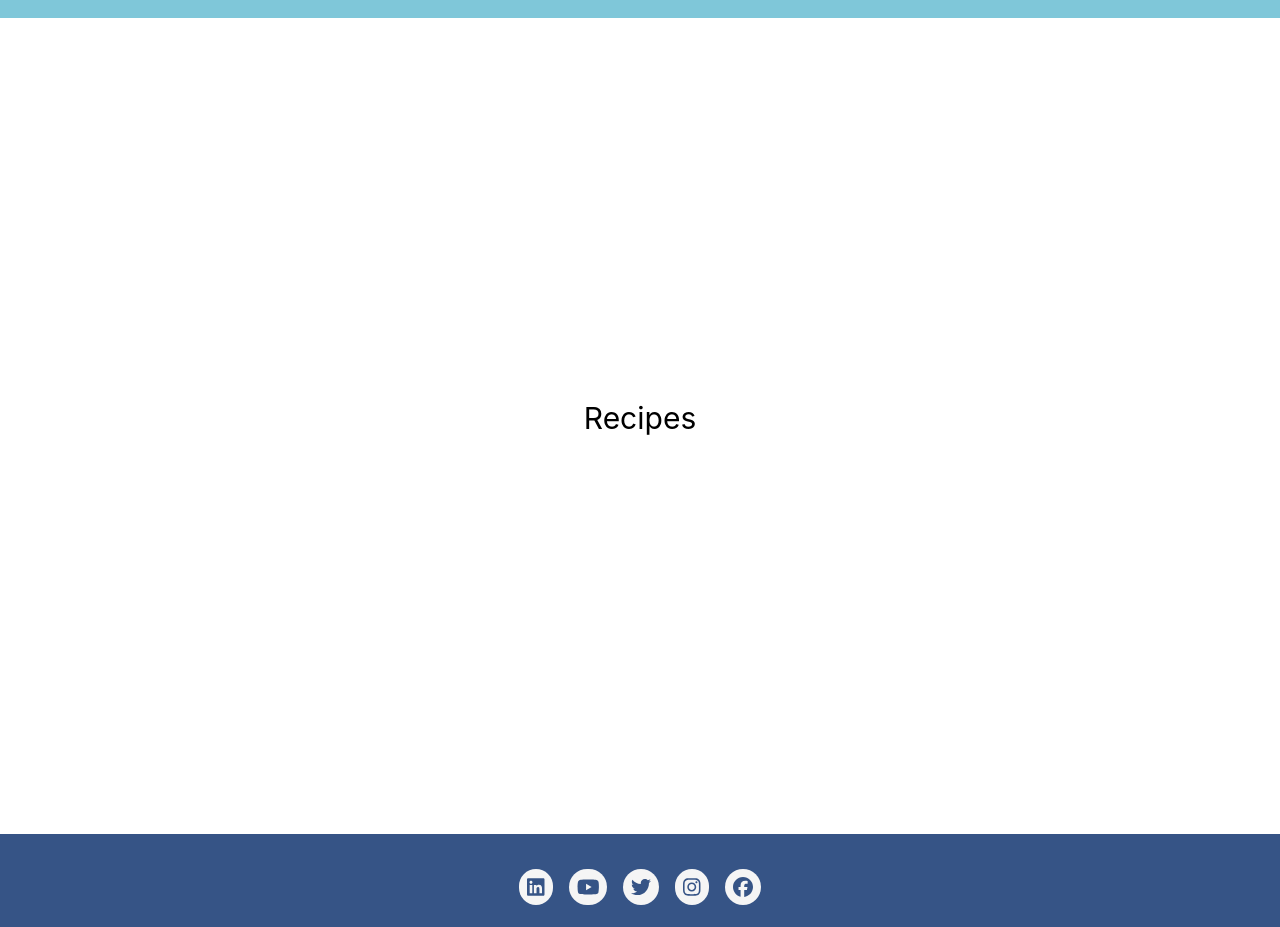
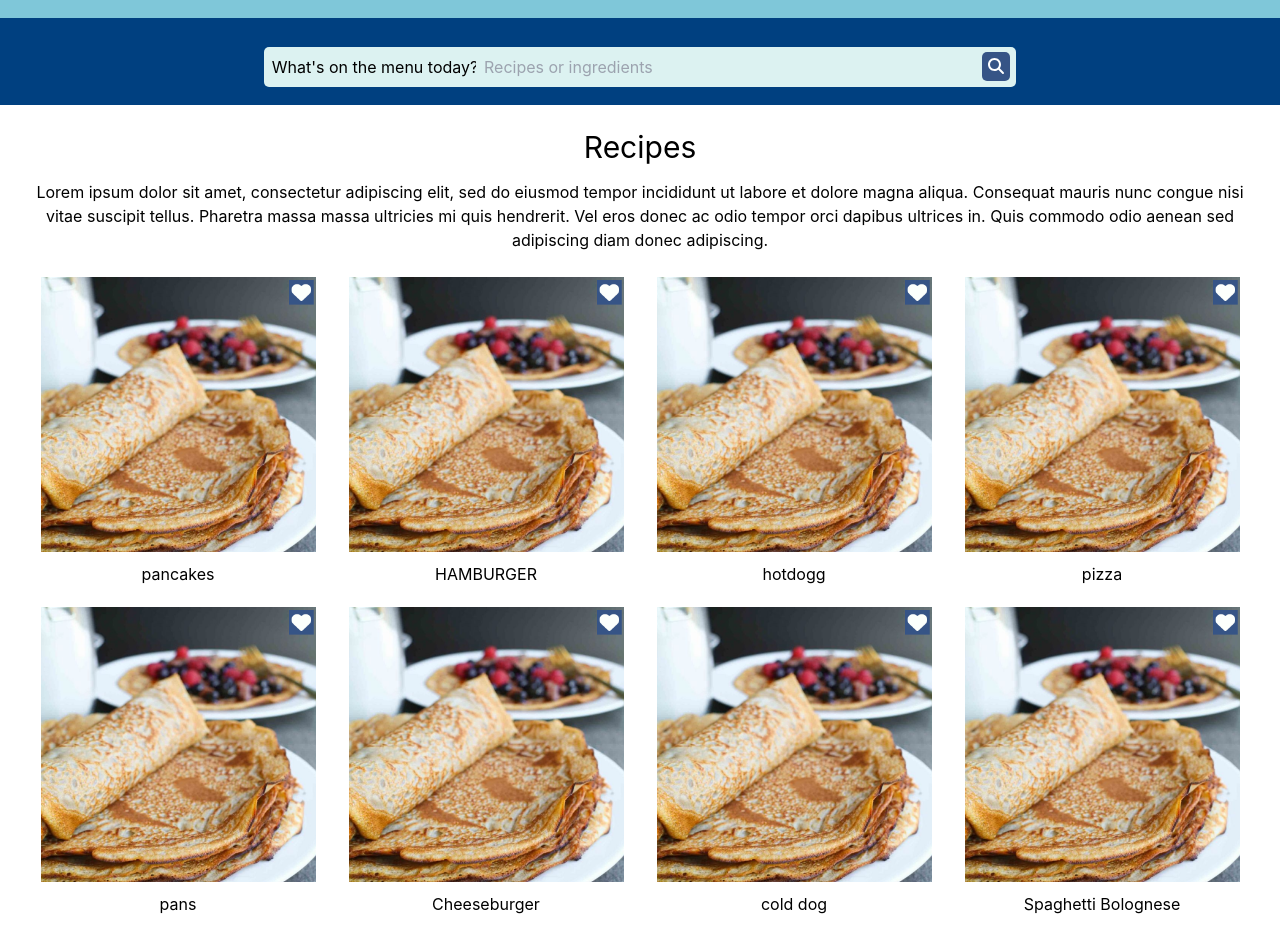
Before and after one commit to SimpleBites/FrontEnd, a React (Create React App) app in the folder app/: page /Recipes in a window 1280 px wide. Shown: the part 265-1192 px from the top of the page. Built offline with nearby package versions, Linux system fonts and the light colour scheme.

Commit message:
receptenpage 1.0

```diff
--- /dev/null
+++ b/app/public/data2.json
@@ -0,0 +1,150 @@
+{
+  "recipes": [
+    {
+      "title": "pancakes",
+      "description": "delicious pancakes",
+      "image": "/pancakes2.png",
+      "average_score": "4.30",
+      "difficulty": "easy",
+      "preparation_time": "5 minutes",
+      "cooking_time": "30 minutes",
+      "servings": 12,
+      "user_id": 2,
+      "category_id": 2
+    },
+       {
+      "title": "HAMBURGER",
+      "description": "hamm hamm hamm gur gur gur",
+      "image": "/pancakes2.png",
+      "average_score": "4.46",
+      "difficulty": "intermediate",
+      "preparation_time": "10 minutes",
+      "cooking_time": "40 minutes",
+      "servings": 4,
+      "user_id": 2,
+      "category_id": 2
+    },
+    {
+      "title": "hotdogg",
+      "description": "buddy you got that hot dog?",
+      "image": "/pancakes2.png",
+      "average_score": "4.10",
+      "difficulty": "easy",
+      "preparation_time": "5 minutes",
+      "cooking_time": "30 minutes",
+      "servings": 6,
+      "user_id": 2,
+      "category_id": 2
+    },
+    {
+      "title": "pizza",
+      "description": "delicious pizza",
+      "image": "/pancakes2.png",
+      "average_score": "4.30",
+      "difficulty": "easy",
+      "preparation_time": "5 minutes",
+      "cooking_time": "30 minutes",
+      "servings": 4,
+      "user_id": 2,
+      "category_id": 2
+    },
+      {
+        "title": "pans",
+        "description": "Delicious pans with syrup",
+        "image": "/pancakes2.png",
+        "average_score": "4.80",
+        "difficulty": "easy",
+        "preparation_time": "10 minutes",
+        "cooking_time": "20 minutes",
+        "servings": 8,
+        "user_id": 1,
+        "category_id": 3
+      },
+      {
+        "title": "Cheeseburger",
+        "description": "Juicy cheeseburger with fries",
+        "image": "/pancakes2.png",
+        "average_score": "4.65",
+        "difficulty": "intermediate",
+        "preparation_time": "15 minutes",
+        "cooking_time": "25 minutes",
+        "servings": 4,
+        "user_id": 2,
+        "category_id": 1
+      },
+      {
+        "title": "cold dog",
+        "description": "Classic cold dog with mustard and ketchup",
+        "image": "/pancakes2.png",
+        "average_score": "4.20",
+        "difficulty": "easy",
+        "preparation_time": "8 minutes",
+        "cooking_time": "12 minutes",
+        "servings": 6,
+        "user_id": 3,
+        "category_id": 4
+      },
+      {
+        "title": "Spaghetti Bolognese",
+        "description": "Homemade spaghetti with rich tomato sauce",
+        "image": "/pancakes2.png",
+        "average_score": "4.50",
+        "difficulty": "medium",
+        "preparation_time": "20 minutes",
+        "cooking_time": "35 minutes",
+        "servings": 4,
+        "user_id": 4,
+        "category_id": 2
+      },
+      {
+        "title": "pans",
+        "description": "Delicious pans with syrup",
+        "image": "/pancakes2.png",
+        "average_score": "4.80",
+        "difficulty": "easy",
+        "preparation_time": "10 minutes",
+        "cooking_time": "20 minutes",
+        "servings": 8,
+        "user_id": 1,
+        "category_id": 3
+      },
+      {
+        "title": "Cheeseburger",
+        "description": "Juicy cheeseburger with fries",
+        "image": "/pancakes2.png",
+        "average_score": "4.65",
+        "difficulty": "intermediate",
+        "preparation_time": "15 minutes",
+        "cooking_time": "25 minutes",
+        "servings": 4,
+        "user_id": 2,
+        "category_id": 1
+      },
+      {
+        "title": "cold dog",
+        "description": "Classic cold dog with mustard and ketchup",
+        "image": "/pancakes2.png",
+        "average_score": "4.20",
+        "difficulty": "easy",
+        "preparation_time": "8 minutes",
+        "cooking_time": "12 minutes",
+        "servings": 6,
+        "user_id": 3,
+        "category_id": 4
+      },
+      {
+        "title": "Spaghetti Bolognese",
+        "description": "Homemade spaghetti with rich tomato sauce",
+        "image": "/pancakes2.png",
+        "average_score": "4.50",
+        "difficulty": "medium",
+        "preparation_time": "20 minutes",
+        "cooking_time": "35 minutes",
+        "servings": 4,
+        "user_id": 4,
+        "category_id": 2
+      }
+
+
+  ]
+}
--- a/app/src/components/pages/Recipes.js
+++ b/app/src/components/pages/Recipes.js
@@ -1,10 +1,71 @@
-import React from 'react';
+import React, { useState, useEffect } from 'react';
+import './footer.css';
+import { faMagnifyingGlass } from '@fortawesome/free-solid-svg-icons';
+import { FontAwesomeIcon } from '@fortawesome/react-fontawesome';
 
 export default function Recipes() {
-     return <div class="flex justify-center items-center h-screen">
-     <h1 class="text-3xl text-black">Recipes</h1>
-   </div>
+  const [recipes, setRecipes] = useState([]);
+  const [searchQuery, setSearchQuery] = useState('');
 
+  useEffect(() => {
+    const fetchData = async () => {
+      try {
+        const response = await fetch('/data2.json');
+        const data = await response.json();
+        setRecipes(data.recipes);
+      } catch (error) {
+        console.error('Error fetching data:', error);
+      }
+    };
 
+    fetchData();
+  }, []);
 
+  const filteredRecipes = recipes.filter(recipe =>
+    recipe.title.toLowerCase().includes(searchQuery.toLowerCase())
+  );
+
+  const handleSearchChange = event => {
+    setSearchQuery(event.target.value);
+  };
+
+  return (
+    <div>
+      <div className="blue-bar w-full h-22 flex justify-center items-center">
+        <div className="search-container flex justify-center items-center w-full">
+          <span className="mr-2 search-bar-text">What's on the menu today?</span>
+          <input
+            type="text"
+            value={searchQuery}
+            onChange={handleSearchChange}
+            placeholder="Recipes or ingredients"
+            className="py-2 search-field-styling px-2"
+          />
+          <div className="extra-search-input">
+            <div className="blue-input-box">
+              <FontAwesomeIcon icon={faMagnifyingGlass} className="text-white Mag-glass-style" />
+            </div>
+          </div>
+        </div>
+      </div>
+
+      <div className="container mx-auto px-8">
+        <div className="recipes-container">
+          <h1 className="favorite">Recipes</h1>
+          <span className="block favorite-text">Lorem ipsum dolor sit amet, consectetur adipiscing elit, sed do eiusmod tempor incididunt ut labore et dolore magna aliqua. Consequat mauris nunc congue nisi vitae suscipit tellus. Pharetra massa massa ultricies mi quis hendrerit. Vel eros donec ac odio tempor orci dapibus ultrices in. Quis commodo odio aenean sed adipiscing diam donec adipiscing.</span>
+
+          <div className="grid grid-cols-1 md:grid-cols-4 gap-4">
+            {filteredRecipes.map((recipe, index) => (
+              <a key={index} href={`/${recipe.category_id}`} className="flex flex-col items-center">
+                <img src={recipe.image} alt={recipe.title} className="object-cover" style={{ width: '275px', height: '275px', margin: '5px', marginBottom: '10px' }} />
+                <div className="text-center">
+                  <h2 className="">{recipe.title}</h2>
+                </div>
+              </a>
+            ))}
+          </div>
+        </div>
+      </div>
+    </div>
+  );
 }
--- a/app/src/components/pages/footer.css
+++ b/app/src/components/pages/footer.css
@@ -1,4 +1,3 @@
-
 .Bottom-Footer {
     position: relative;
     bottom: 0;
@@ -140,30 +139,38 @@
 .login-box {
     background-color: #5a8daf;
     padding: 5px 5px;
-    position: relative; /* Change position to relative */
+    position: relative;
+    /* Change position to relative */
     /* top: 203px; */
     border-radius: 10px;
-    margin-left: 1200px; /* Initial margin */
+    margin-left: 1200px;
+    /* Initial margin */
 
     @media screen and (max-width: 1800px) {
-        margin-left: 10px; /* Adjust margin for smaller screens */
+        margin-left: 10px;
+        /* Adjust margin for smaller screens */
     }
 
     @media screen and (max-width: 1600px) {
-        margin-left: 100px; /* Adjust margin for smaller screens */
+        margin-left: 100px;
+        /* Adjust margin for smaller screens */
     }
 
     @media screen and (max-width: 1400px) {
-        margin-left: 50px; /* Adjust margin for smaller screens */
+        margin-left: 50px;
+        /* Adjust margin for smaller screens */
     }
+
     /* Adjust position for smaller screens */
     @media screen and (max-width: 1200px) {
-        margin-left: 50px; /* Adjust margin for smaller screens */
+        margin-left: 50px;
+        /* Adjust margin for smaller screens */
     }
 
     /* Adjust position for even smaller screens */
     @media screen and (max-width: 576px) {
-        margin-left: 20px; /* Further adjust margin for smaller screens */
+        margin-left: 20px;
+        /* Further adjust margin for smaller screens */
     }
 }
 
@@ -314,6 +321,7 @@
     padding: 10px;
     margin: 5px;
 }
+
 .Bottom-Footer {
     position: relative;
     bottom: 0;
@@ -936,7 +944,8 @@
     margin-left: 635px;
     margin-bottom: 20px;
     border: 2px solid #D9D9D9;
-     padding-left: 5px;;
+    padding-left: 5px;
+    ;
     margin-bottom: 10px;
 
 }
@@ -957,7 +966,8 @@
     height: 48px;
     margin: 10px;
     border: 2px solid #D9D9D9;
-    padding-left: 5px;;
+    padding-left: 5px;
+    ;
 }
 
 .description-input {
@@ -966,8 +976,10 @@
     margin: 10px;
     border: 2px solid #D9D9D9;
     padding-left: 5px;
-    vertical-align: top !important; /* Align text at the top */
-    line-height: 178px !important; /* Set line height equal to the height of the input field */
+    vertical-align: top !important;
+    /* Align text at the top */
+    line-height: 178px !important;
+    /* Set line height equal to the height of the input field */
 }
 
 .extra-inputs {
@@ -988,9 +1000,11 @@
     margin: 10px;
 
 }
+
 .vertical-spans span {
     display: block;
-    margin-bottom: 10px; /* Adjust the margin-bottom as needed */
+    margin-bottom: 10px;
+    /* Adjust the margin-bottom as needed */
     color: white;
 }
 
@@ -1018,6 +1032,7 @@
     margin-top: 10px;
     margin-right: 200px;
 }
+
 .image-container {
     display: flex;
     flex-direction: column;
@@ -1042,3 +1057,62 @@
     font-size: 13;
     margin-bottom: 20px;
 }
+
+.blue-input-box {
+    background: #365486;
+    width: 28px;
+    height: 29px;
+    border-radius: 5px;
+}
+
+.Mag-glass-style {
+    margin-top: 6px;
+}
+
+.search-field-styling {
+    background-color: #DCF2F1;
+    width: 500px;
+    text-align: left !important;
+    margin-bottom: 20px;
+    margin-left: 10px;
+}
+
+.search-field-styling:focus {
+    outline: none;
+}
+
+.extra-search-input {
+    background-color: #DCF2F1;
+    width: 40px;
+    height: 40px;
+    display: flex;
+    justify-content: center;
+    align-items: center;
+    border-top-right-radius: 5px;
+    border-bottom-right-radius: 5px;
+    margin-bottom: 20px;
+}
+
+
+.search-bar-text {
+    background-color: #DCF2F1;
+    width: 222px;
+    height: 40px;
+    margin-right: -20px !important;
+    display: flex;
+    justify-content: center;
+    align-items: center;
+    border-top-left-radius: 5px;
+    border-bottom-left-radius: 5px;
+    margin-bottom: 20px;
+}
+
+.search-container {
+    margin-top: 30px;
+}
+
+.blue-bar {
+    width: 100%;
+    background-color: #004080;
+    height: 87px;
+  }
```
Also changed, not shown: app/public/pancakes2.png (added). Lines whose indentation alone changed are shown as unchanged.
